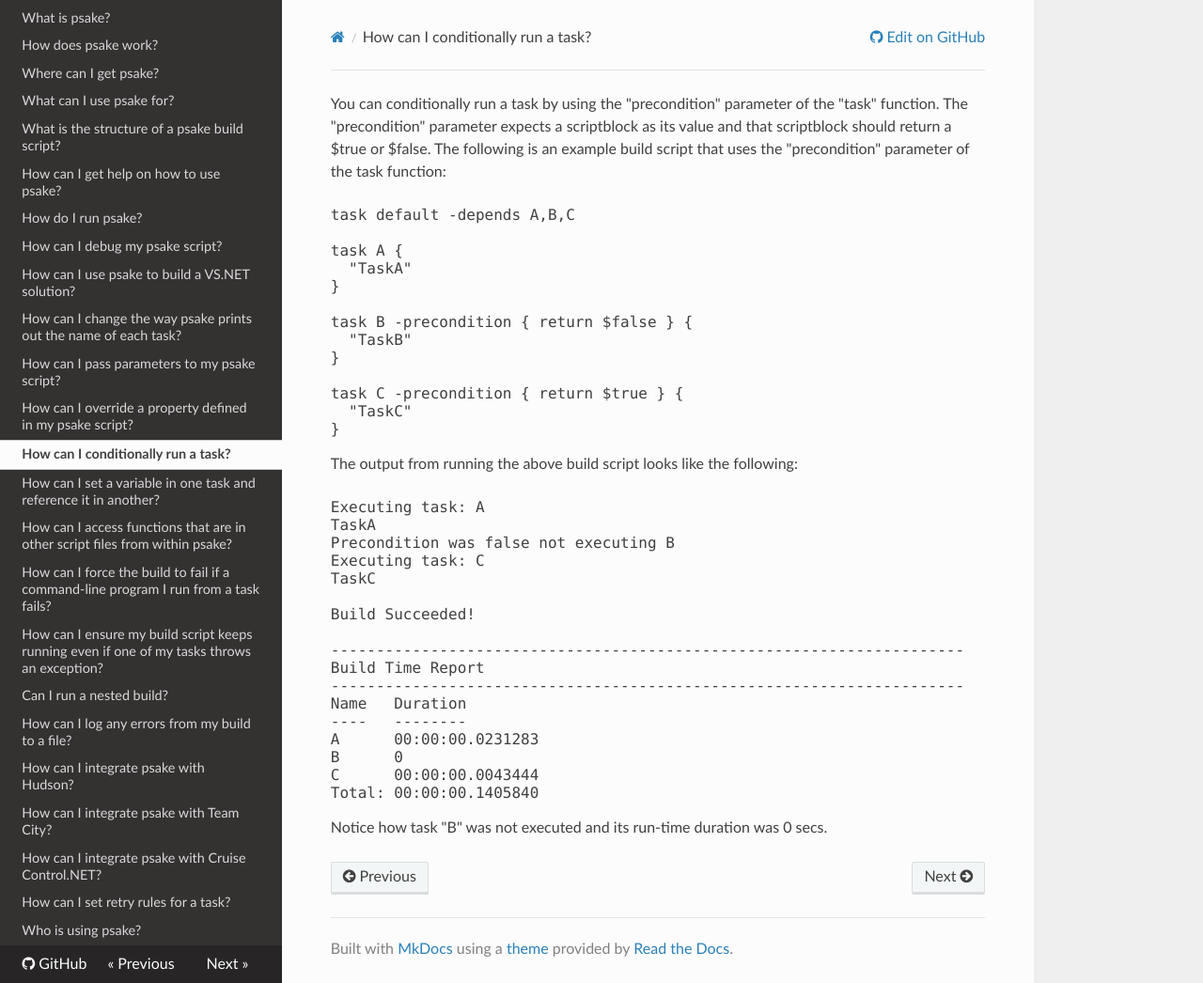
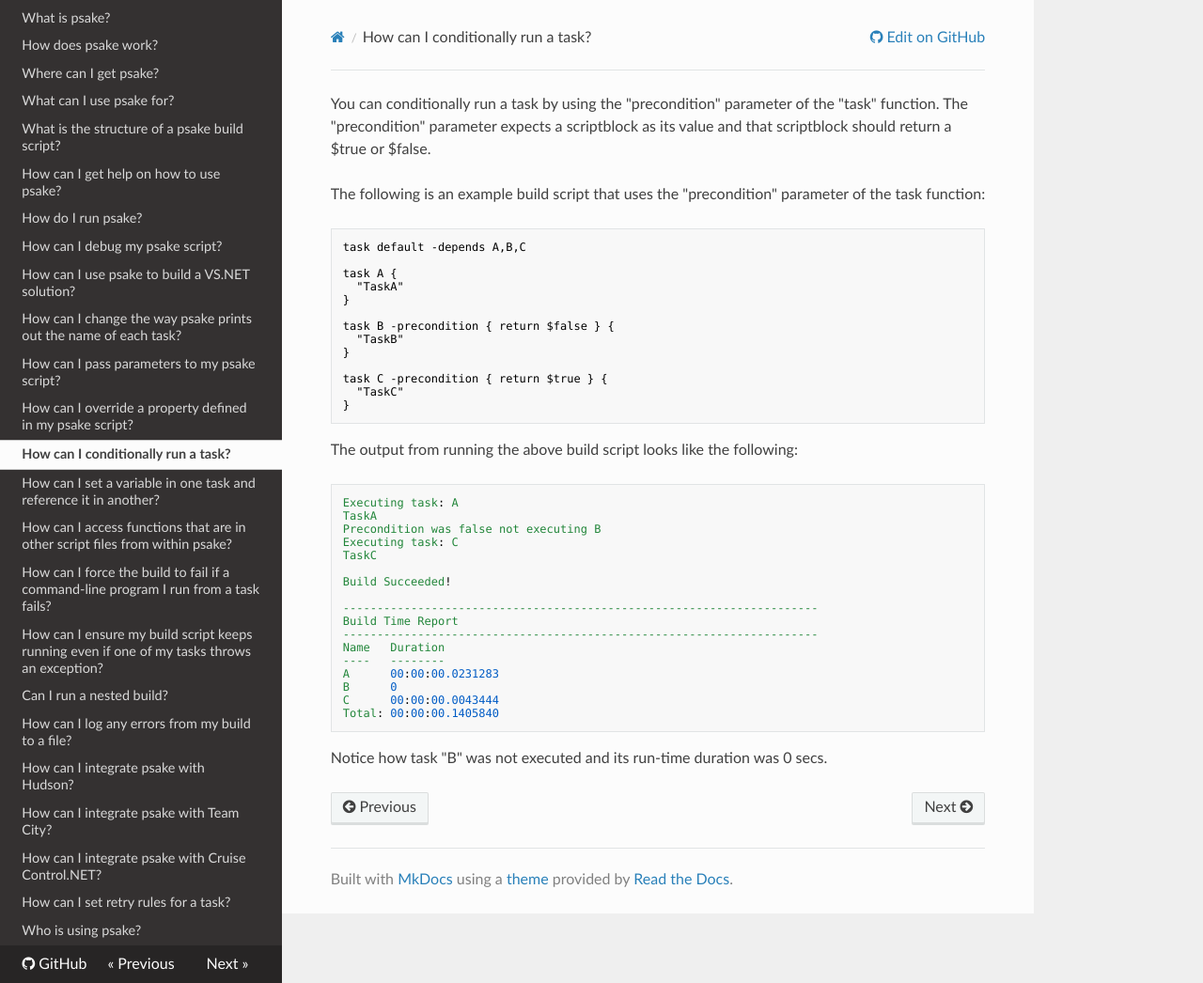
Before and after one commit to psake/psake, an MkDocs documentation site: the page built from docs/conditional-task.md, in a window 1280 px wide and 1046 px high. Shown: the whole window at 94% size. Built offline with MkDocs 1.6.1, drawn with Linux system fonts in a browser that asks for light colours; nearby versions of some CDN libraries; old or Windows-style settings are respelled for this version of MkDocs.

Commit message:
(doc) Convert to Markdown

````diff
--- a/docs/conditional-task.md
+++ b/docs/conditional-task.md
@@ -1,9 +1,8 @@
-<p>
 You can conditionally run a task by using the "precondition" parameter of the "task" function.  The "precondition" parameter expects a scriptblock as its value and that scriptblock should return a $true or $false.
 
 The following is an example build script that uses the "precondition" parameter of the task function:
-</p>
-<pre>
+
+```powershell
 task default -depends A,B,C
 
 task A {
@@ -17,11 +16,11 @@ task B -precondition { return $false } {
 task C -precondition { return $true } {
   "TaskC"
 }
-</pre>
-<p>
+```
+
 The output from running the above build script looks like the following:
-</p>
-<pre>
+
+```
 Executing task: A
 TaskA
 Precondition was false not executing B
@@ -39,7 +38,6 @@ A      00:00:00.0231283
 B      0
 C      00:00:00.0043444
 Total: 00:00:00.1405840
-</pre>
-<p>
+```
+
 Notice how task "B" was not executed and its run-time duration was 0 secs.
-</p>
````
